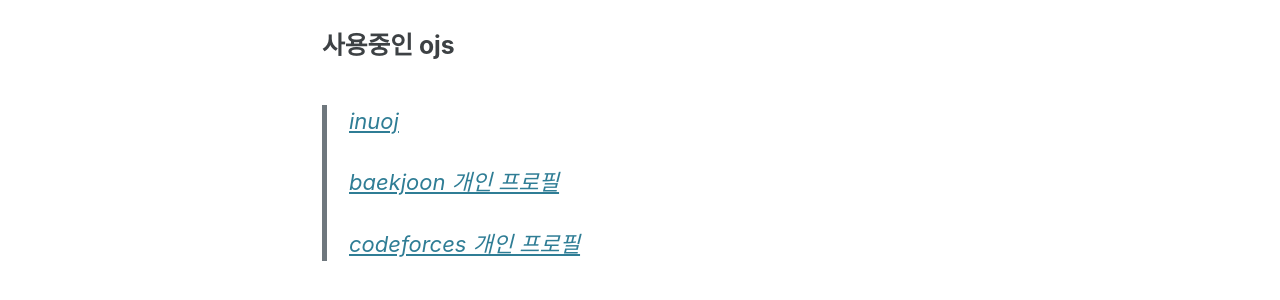
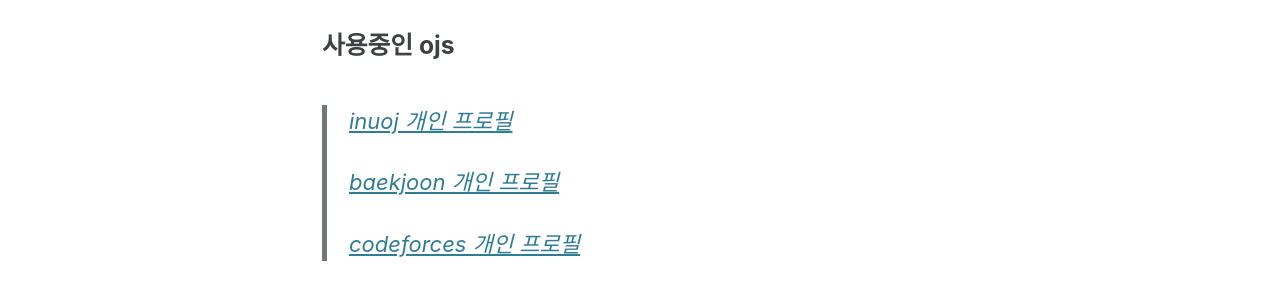
Before and after one commit to dongbin1999/dongbin1999.github.io, a Jekyll site: the page built from about.markdown, in a window 1280 px wide. Shown: the part 653-953 px from the top of the page. Built offline with Jekyll 4.4.1, drawn with Linux system fonts in a browser that asks for light colours; cached includes are drawn as plain includes; nearby versions of some CDN libraries.

Commit message:
inuoj url

```diff
--- a/about.markdown
+++ b/about.markdown
@@ -24,7 +24,7 @@
 
 <h3>사용중인 ojs</h3>
 
-> [inuoj](http://117.16.243.100:55000/)
+> [inuoj 개인 프로필](http://hxxn85.team/userinfo.php?user=201901694)
 >
 > [baekjoon 개인 프로필](https://www.acmicpc.net/user/leedongbin)
 >
```
